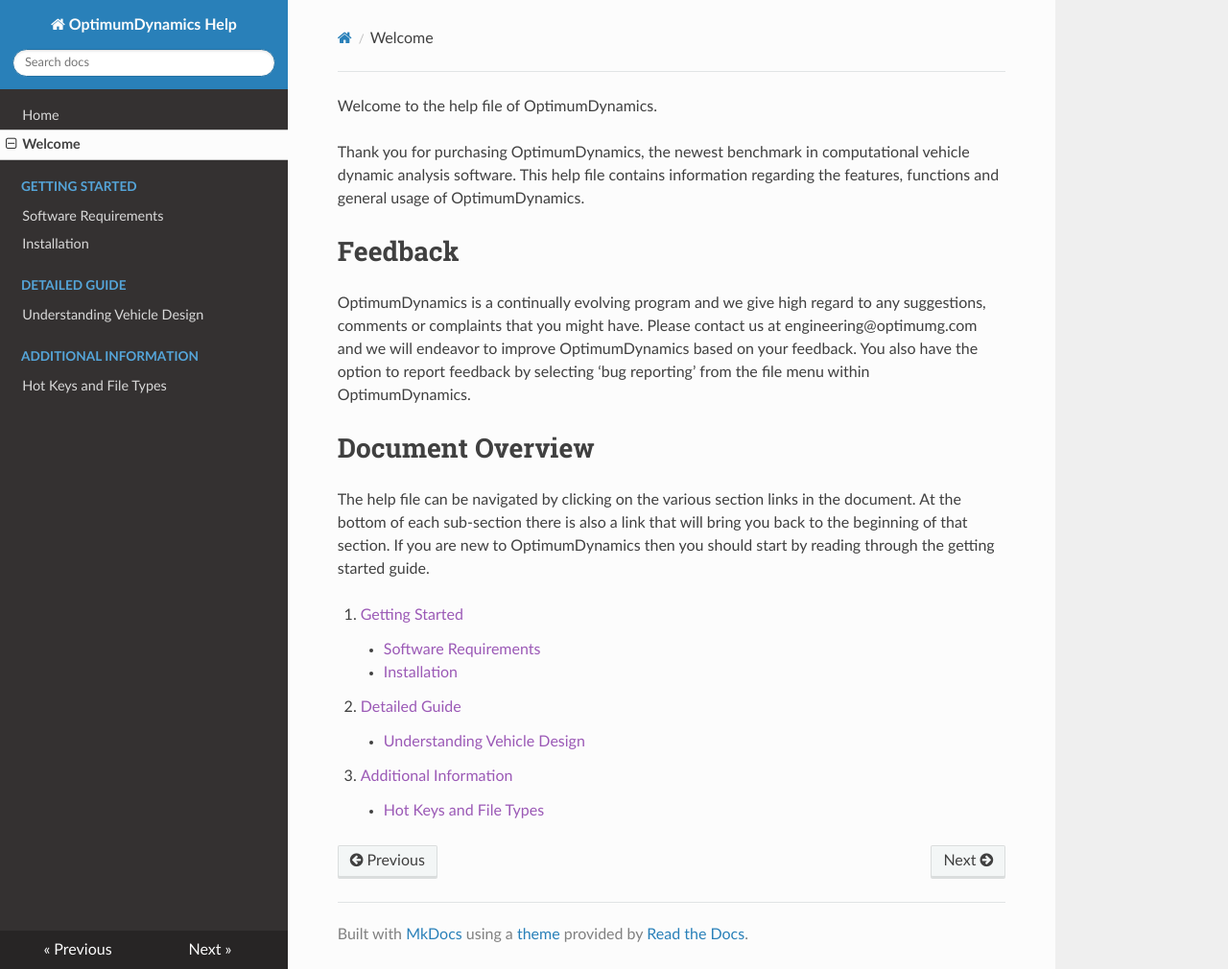
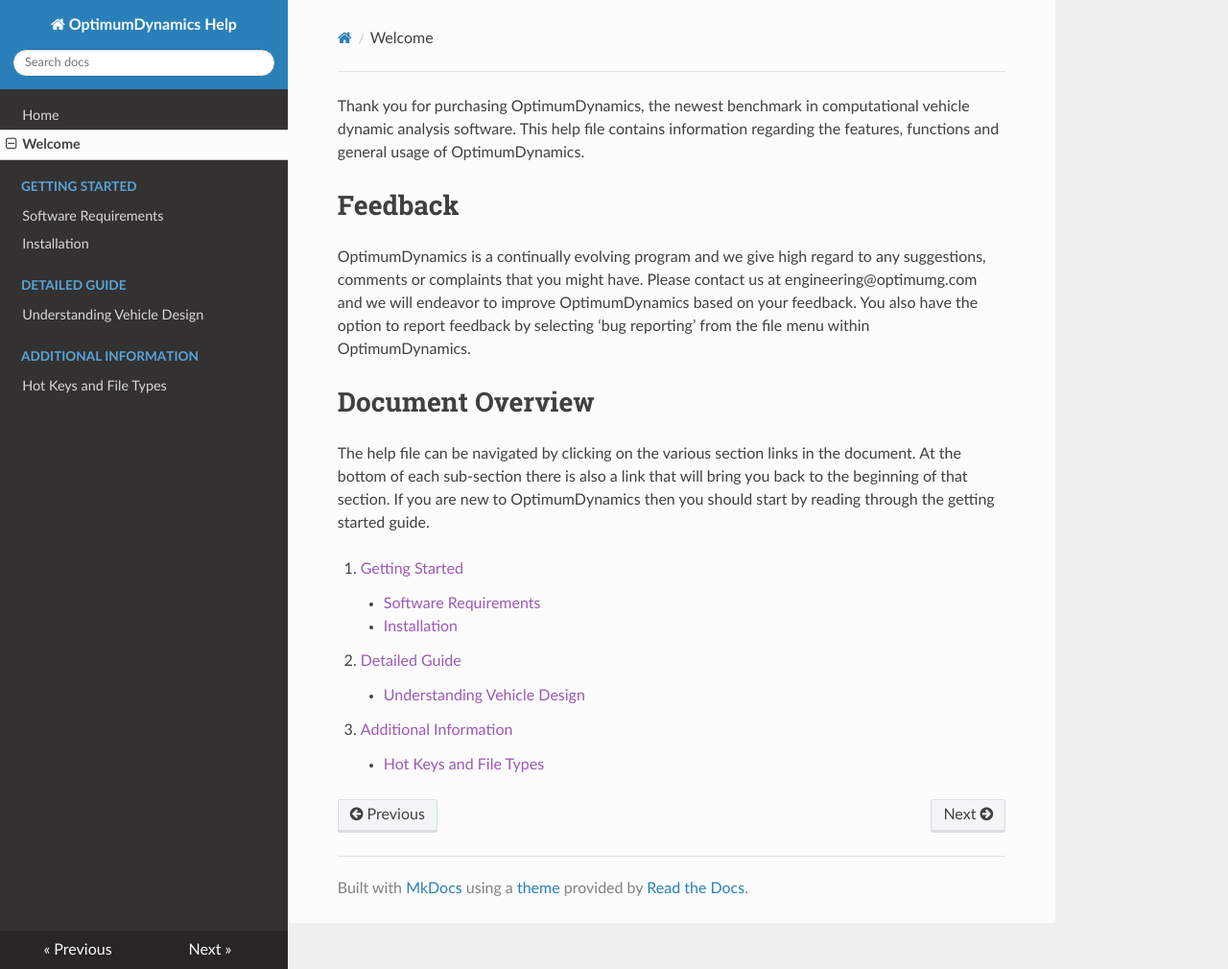
Before and after one commit to OptimumG/OptimumDynamicsHelp, an MkDocs documentation site: the page built from docs/welcome.md, in a window 1280 px wide and 1010 px high. Shown: the whole window at 96% size. Built offline with MkDocs 1.6.1, drawn with Linux system fonts in a browser that asks for light colours; nearby versions of some CDN libraries.

Commit message:
removed welcome line

```diff
--- a/docs/welcome.md
+++ b/docs/welcome.md
@@ -1,4 +1,3 @@
-Welcome to the help file of OptimumDynamics.
 
 Thank you for purchasing OptimumDynamics, the newest benchmark in computational vehicle dynamic analysis software. This help file contains information regarding the features, functions and general usage of OptimumDynamics.
 
```
